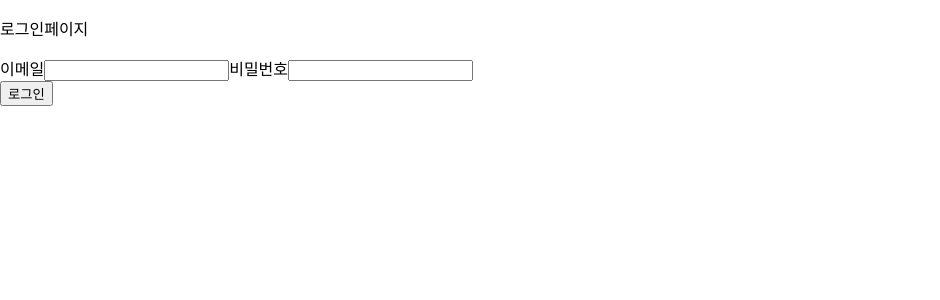
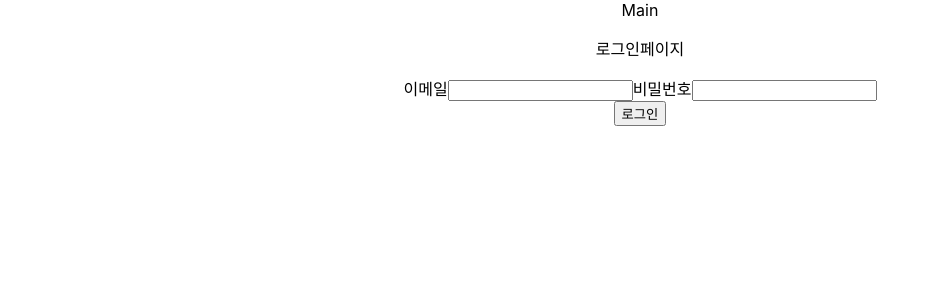
Before and after one commit to WonhyeongLee/wanted-pre-onboarding-frontend, a React (Create React App) app: page /signin in a window 1280 px wide. Shown: the top 300 px of the page, without its empty margins (0-940 px from the left). Built offline with nearby package versions, Linux system fonts and the light colour scheme.

Commit message:
Fix: SignIn.jsx, SignUp.jsx을 중첩라우팅으로 바꾸고 / (Main.jsx) 경로에서만 로그인,회원가입 버튼이 나오도록 변경
App.js에서 useLocation을 사용해 경로가 /signin, /signup이 아닐 경우에만 렌더링 되도록 수정

```diff
--- a/src/App.js
+++ b/src/App.js
@@ -1,18 +1,25 @@
 import "./App.css";
 import Main from "./pages/Main";
 import { useNavigate } from "react-router-dom";
+import { useLocation } from "react-router-dom";
 
 function App() {
   const navigate = useNavigate();
+  const location = useLocation();
+  const renderButton = location.pathname !== "/signin" && location.pathname !== "/signup";
   return (
     <div className='App'>
       <Main />
+      {renderButton && (
+        <>
           <button type='button' onClick={() => navigate("/signin")}>
             로그인
           </button>
           <button type='button' onClick={() => navigate("/signup")}>
             회원가입
           </button>
+        </>
+      )}
     </div>
   );
 }
--- a/src/index.js
+++ b/src/index.js
@@ -13,7 +13,7 @@ const router = createBrowserRouter([
     path: "/",
     element: <App />,
     errorElement: <ErrorPage />,
-  },
+    children: [
       {
         path: "/signin",
         element: <SignIn />,
@@ -21,6 +21,8 @@ const router = createBrowserRouter([
       {
         path: "/signup",
         element: <SignUp />,
+      },
+    ],
   },
 ]);
 
--- a/src/pages/Main.jsx
+++ b/src/pages/Main.jsx
@@ -1,7 +1,12 @@
 import React from "react";
-
+import { Outlet } from "react-router-dom";
 function Main() {
-  return <div>Main</div>;
+  return (
+    <div>
+      Main
+      <Outlet />
+    </div>
+  );
 }
 
 export default Main;
```
Lines whose indentation alone changed are shown as unchanged.
